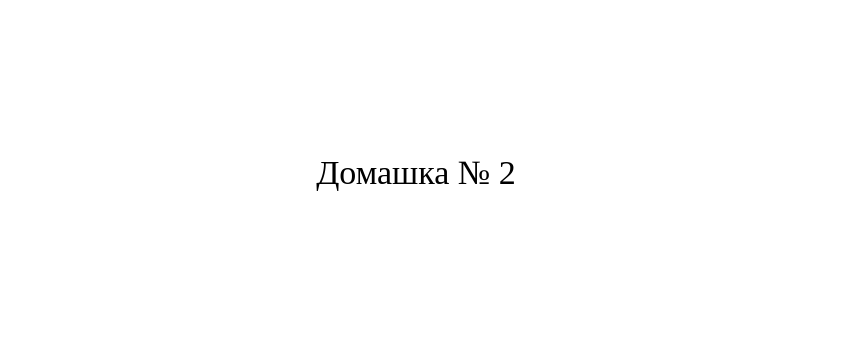
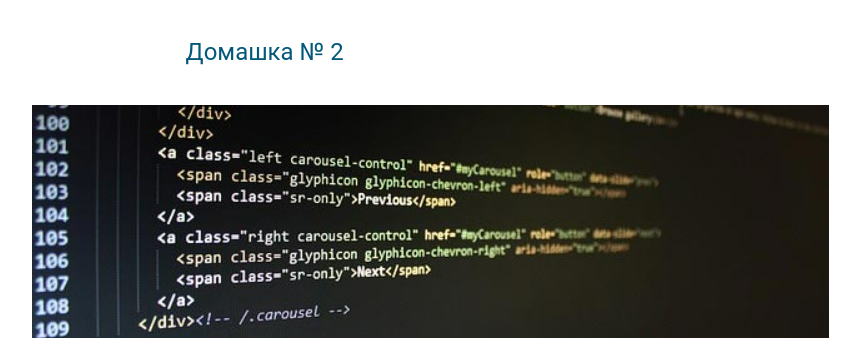
Before and after one commit to SergioWebIT/Home-Works_2025, a plain HTML site: page homework_2/index.html in a window 1280 px wide. Shown: the top 341 px of the page, without its empty margins (224-1084 px from the left). Drawn offline with Linux system fonts and the light colour scheme.

Commit message:
Update style.css

```diff
--- a/homework_2/css/style.css
+++ b/homework_2/css/style.css
@@ -1,14 +1,33 @@
+ html {
+ 	font-family: "Roboto", sans-serif;
+ 	font-optical-sizing: auto;
+ 	font-weight: weight 400;
+ 	font-style: normal;
+ }
+
  header {
-margin: 20% 20%;
- font-size: 34px;
-	text-align: center;
-}
-body {
-margin: 0 20%;
-}
-footer {
-   margin-left: 80%;
-}
-/*
+ 	margin: 5% 20%;
+ 	color: rgb(4, 89, 122);
+ 	font-size: 24px;
+ }
 
-прапрап */
+ body {
+ 	margin: 0% 20%;
+ 	font-size: 16px;
+ 	font: roboto;
+
+ }
+
+ body a {
+ 	margin-left: 30%;
+ 	margin: 5% 20%;
+ 	font-size: 16px;
+ }
+
+ footer {
+ 	margin-left: 50%;
+ 	margin: 5% 20%;
+ 	font-size: 16px;
+ }
+
+ /* прапрап */
```
